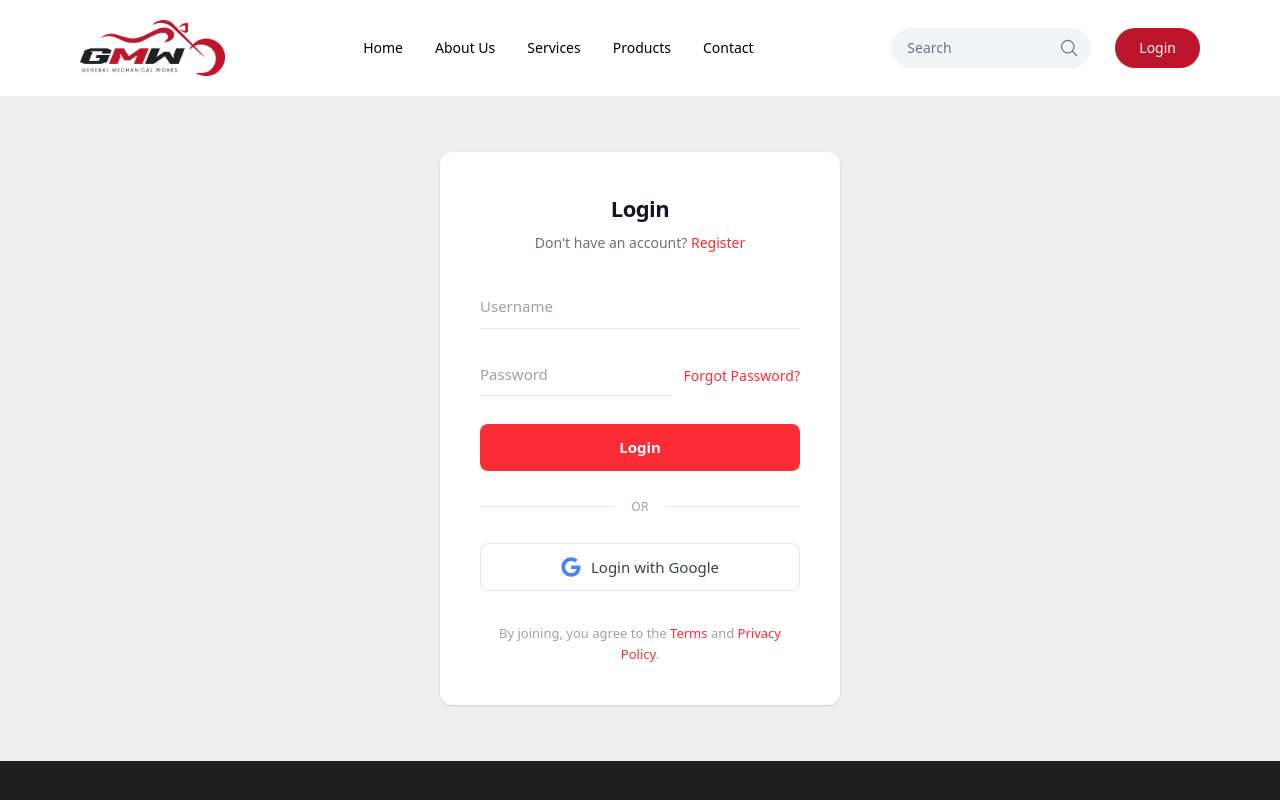
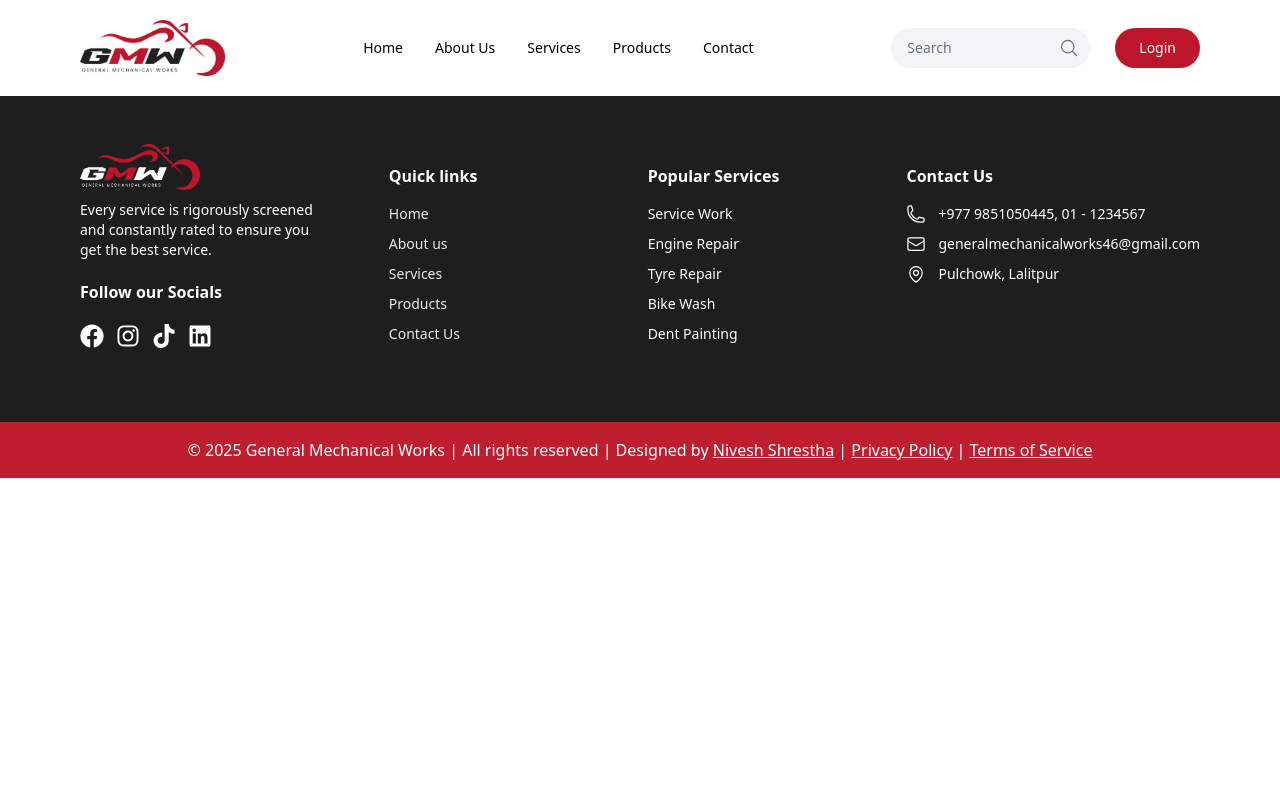
Before and after one commit to Nivesh26/General-Mechanical-Works, a React (Vite) app in the folder Frontend/: page /login in a window 1280 px wide. Shown: the top 800 px of the page. Built offline with nearby package versions, Linux system fonts and the light colour scheme.

Commit message:
Refactor Userlogin component by removing the login form and Google login option, simplifying the layout for a cleaner design

```diff
--- a/Frontend/src/Logins-Signup/Userlogin.tsx
+++ b/Frontend/src/Logins-Signup/Userlogin.tsx
@@ -1,90 +1,12 @@
-import { NavLink } from 'react-router-dom'
-import { FaGoogle } from 'react-icons/fa'
+import React from 'react'
 import Header from '../UserComponent/Header'
 import Footer from '../UserComponent/Footer'
 import Copyright from '../UserComponent/Copyright'
 
 const Userlogin = () => {
   return (
-    <div className="min-h-screen flex flex-col bg-[#EFEFEF]">
+    <div>
       <Header />
-      <main className="flex-1 flex items-center justify-center py-14 px-4">
-        <div className="w-full max-w-[400px] bg-white rounded-xl shadow-sm p-10">
-          {/* Header */}
-          <h1 className="text-[22px] font-bold text-center text-gray-900 tracking-tight">
-            Login
-          </h1>
-          <p className="text-center text-gray-500 text-sm mt-2 mb-8">
-            Don't have an account?{' '}
-            <NavLink
-              to="/signup"
-              className="text-red-500 hover:text-red-600 no-underline"
-            >
-              Register
-            </NavLink>
-          </p>
-
-          {/* Form */}
-          <form className="space-y-6">
-            <div>
-              <input
-                type="text"
-                placeholder="Username"
-                className="w-full bg-transparent border-0 border-b border-gray-200 px-0 py-2.5 text-[15px] text-gray-900 placeholder-gray-400 focus:outline-none focus:ring-0 focus:border-gray-400 transition-colors"
-              />
-            </div>
-            <div className="flex items-end gap-3">
-              <input
-                type="password"
-                placeholder="Password"
-                className="flex-1 min-w-0 bg-transparent border-0 border-b border-gray-200 px-0 py-2.5 text-[15px] text-gray-900 placeholder-gray-400 focus:outline-none focus:ring-0 focus:border-gray-400 transition-colors"
-              />
-              <NavLink
-                to="#"
-                className="text-red-500 hover:text-red-600 text-sm whitespace-nowrap pb-2.5 no-underline"
-              >
-                Forgot Password?
-              </NavLink>
-            </div>
-
-            <button
-              type="submit"
-              className="w-full py-3 rounded-lg bg-red-500 text-white text-[15px] font-semibold hover:bg-red-600 transition-colors mt-1"
-            >
-              Login
-            </button>
-          </form>
-
-          {/* Divider */}
-          <div className="flex items-center gap-4 my-7">
-            <span className="flex-1 h-px bg-gray-200" />
-            <span className="text-gray-400 text-xs font-medium uppercase tracking-wide">OR</span>
-            <span className="flex-1 h-px bg-gray-200" />
-          </div>
-
-          {/* Google Login */}
-          <button
-            type="button"
-            className="w-full py-3 rounded-lg bg-white border border-gray-200 text-gray-700 text-[15px] font-medium hover:bg-gray-50 hover:border-gray-300 transition-colors flex items-center justify-center gap-2.5"
-          >
-            <FaGoogle className="w-5 h-5" style={{ color: '#4285F4' }} />
-            Login with Google
-          </button>
-
-          {/* Footer */}
-          <p className="text-center text-gray-400 text-[13px] mt-8 leading-relaxed">
-            By joining, you agree to the{' '}
-            <NavLink to="#" className="text-red-500 hover:text-red-600 no-underline">
-              Terms
-            </NavLink>{' '}
-            and{' '}
-            <NavLink to="#" className="text-red-500 hover:text-red-600 no-underline">
-              Privacy Policy
-            </NavLink>
-            .
-          </p>
-        </div>
-      </main>
       <Footer />
       <Copyright />
     </div>
```
